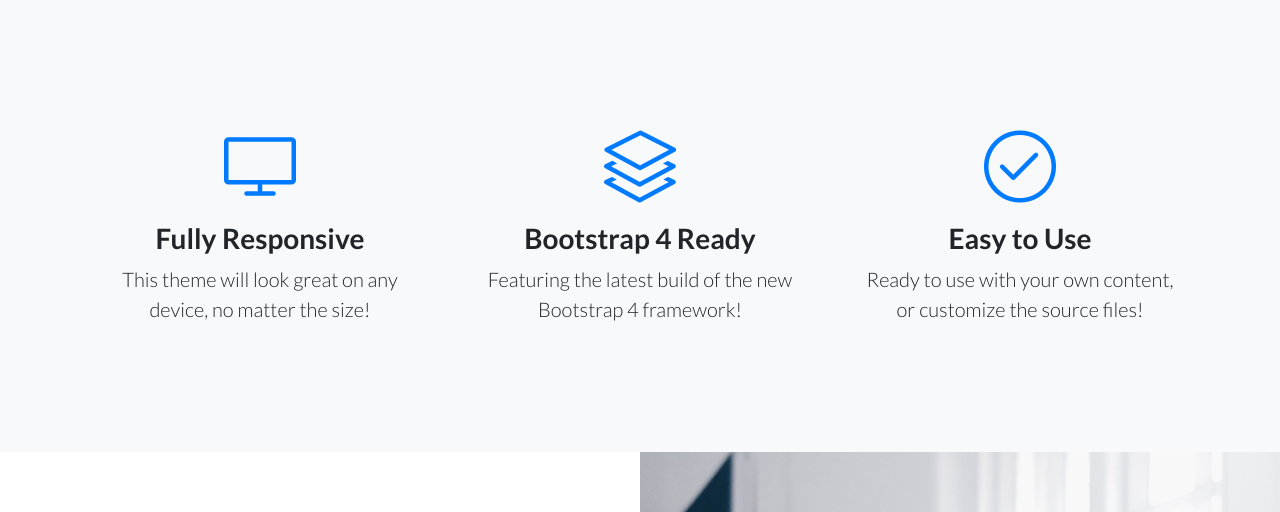
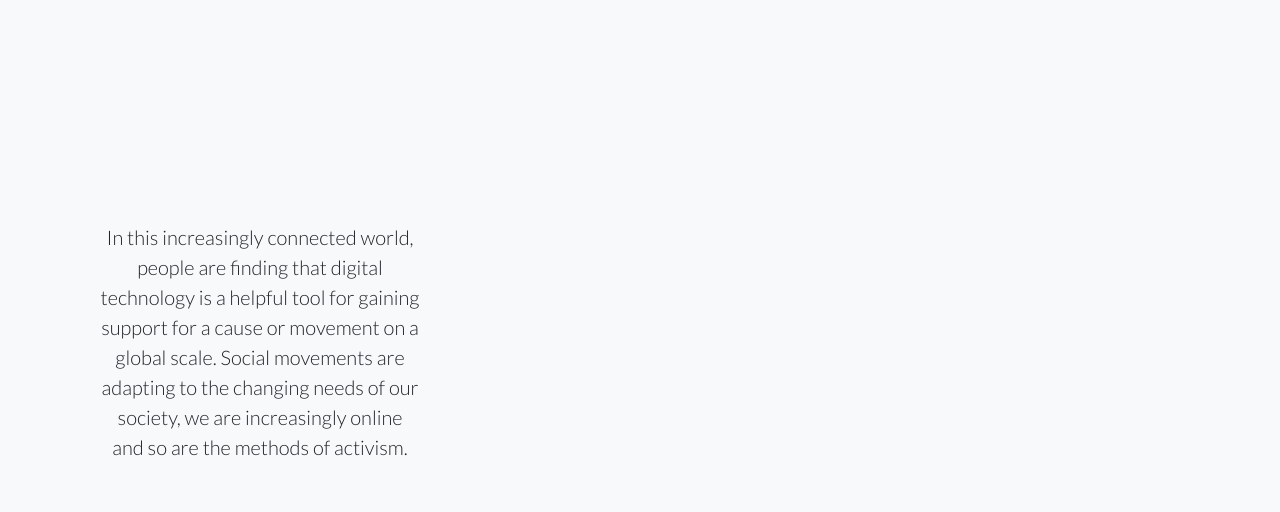
Before and after one commit to pamkent/finalactivism, a website: page index.html in a window 1280 px wide. Shown: the part 674-1186 px from the top of the page. Drawn offline with Linux system fonts and the light colour scheme.

Commit message:
adding stuff

```diff
--- a/index.html
+++ b/index.html
@@ -55,32 +55,11 @@
         <div class="col-lg-4">
           <div class="features-icons-item mx-auto mb-5 mb-lg-0 mb-lg-3">
             <div class="features-icons-icon d-flex">
-              <i class="icon-screen-desktop m-auto text-primary"></i>
             </div>
-            <h3>Fully Responsive</h3>
-            <p class="lead mb-0">This theme will look great on any device, no matter the size!</p>
+            <p class="lead mb-0">In this increasingly connected world, people are finding that digital technology is a helpful tool for gaining support for a cause or movement on a global scale.
+            Social movements are adapting to the changing needs of our society, we are increasingly online and so are the methods of activism.</p>
           </div>
         </div>
-        <div class="col-lg-4">
-          <div class="features-icons-item mx-auto mb-5 mb-lg-0 mb-lg-3">
-            <div class="features-icons-icon d-flex">
-              <i class="icon-layers m-auto text-primary"></i>
-            </div>
-            <h3>Bootstrap 4 Ready</h3>
-            <p class="lead mb-0">Featuring the latest build of the new Bootstrap 4 framework!</p>
-          </div>
-        </div>
-        <div class="col-lg-4">
-          <div class="features-icons-item mx-auto mb-0 mb-lg-3">
-            <div class="features-icons-icon d-flex">
-              <i class="icon-check m-auto text-primary"></i>
-            </div>
-            <h3>Easy to Use</h3>
-            <p class="lead mb-0">Ready to use with your own content, or customize the source files!</p>
-          </div>
-        </div>
-      </div>
-    </div>
   </section>
 
   <!-- Image Showcases -->
@@ -91,9 +70,8 @@
         <div class="col-lg-6 order-lg-6 text-white showcase-img" style="background-image: url('img/computer.jpg');"></div>
         <div class="col-lg-6 order-lg-1 my-auto showcase-text">
           <h2>Digital Activism</h2>
-          <p class="lead mb-0">In this increasingly connected world, people are finding that digital technology is a helpful tool for gaining support for a cause or movement on a global scale.
-            Social movements are adapting to the changing needs of our society, we are increasingly online and so are the methods of activism.
-            Digital activism has become more commonplace, with email lists, web pages, and social media we have become accustomed to a wide spread of messages asking for support or signatures for a cause.
+          <p class="lead mb-0">
+       Digital activism has become more commonplace, with email lists, web pages, and social media we have become accustomed to a wide spread of messages asking for support or signatures for a cause.
             Recently, when we are faced with the global pandemic COVID-19, we have had to change the way we educate our children, communicate with loved ones, and our reliance on the Internet for news and shopping has accelerated.
             While digital activism is not a new phenomenon, activists are now relying more on the forms of digital media to get their message out and reach a global audience.
             Digital activism, as with other kinds of activism, is necessary when conventional methods of addressing injustice to bring about change fail; an online campaign can spread to a lot more people than relying on slower methods like the mail.
@@ -122,9 +100,9 @@
         </div>
       </div>
     </div>
-    <div class="row no-gutters">
-        <div class="col-lg-6 order-lg-2 text-white showcase-img" style="background-image: url('img/phone.jpg');"></div>
-        <div class="col-lg-6 order-lg-1 my-auto showcase-text">
+   <div class="row no-gutters">
+        <div class="col-lg-6 text-white showcase-img" style="background-image: url('img/drev.jpg');"></div>
+        <div class="col-lg-6 my-auto showcase-text">
           <h2>Why is this so important to know?</h2>
           <p class="lead mb-0">Because there are new technologies that help us all better communicate and get the message out there faster.  As scholars have pointed out, “the horizontal networking logic facilitated by new digital technologies not only provides an effective method of social movement organizing, it also represents a broader model for creating alternative forms of social, political, and economic organization.” (Juris 2005, 191)  These new technologies are allowing organizers to flex their creativity and appeal to a wider audience.
 </p>
```
